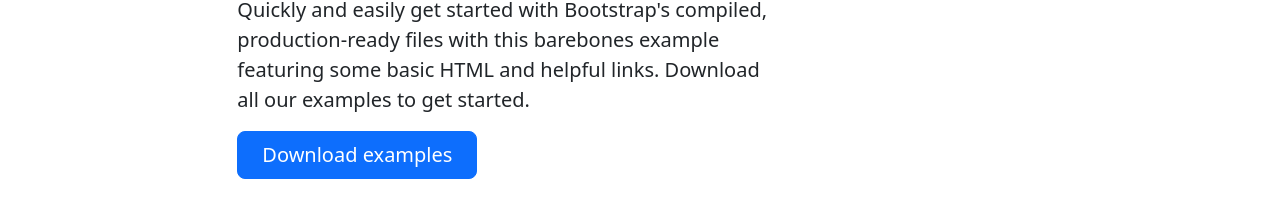
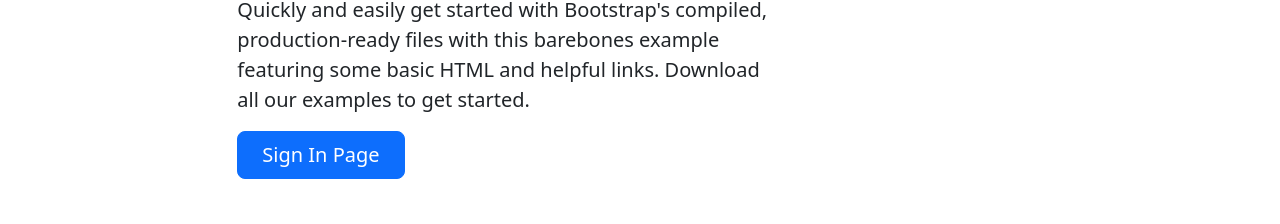
Before and after one commit to luismco/luismco, a plain HTML site: page index.html in a window 1280 px wide. Shown: the part 210-434 px from the top of the page. Drawn offline with Linux system fonts and the light colour scheme.

Commit message:
Added sign in button

```diff
--- a/index.html
+++ b/index.html
@@ -230,8 +230,8 @@
           started.
         </p>
         <div class="mb-5">
-          <a href="../examples" class="btn btn-primary btn-lg px-4"
-            >Download examples</a
+          <a href="./sign-in.html" class="btn btn-primary btn-lg px-4"
+            >Sign In Page</a
           >
         </div>
         <hr class="col-3 col-md-2 mb-5" />
```
